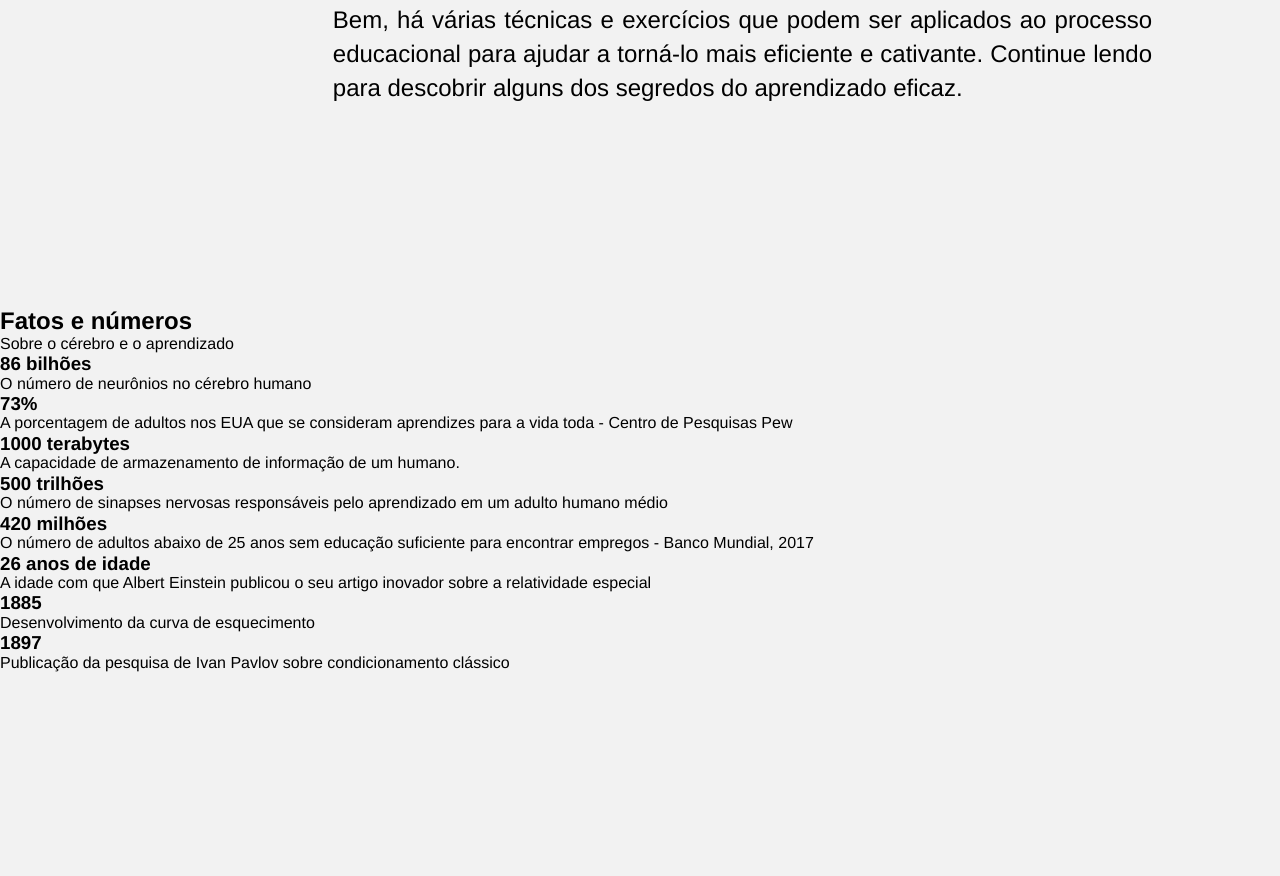
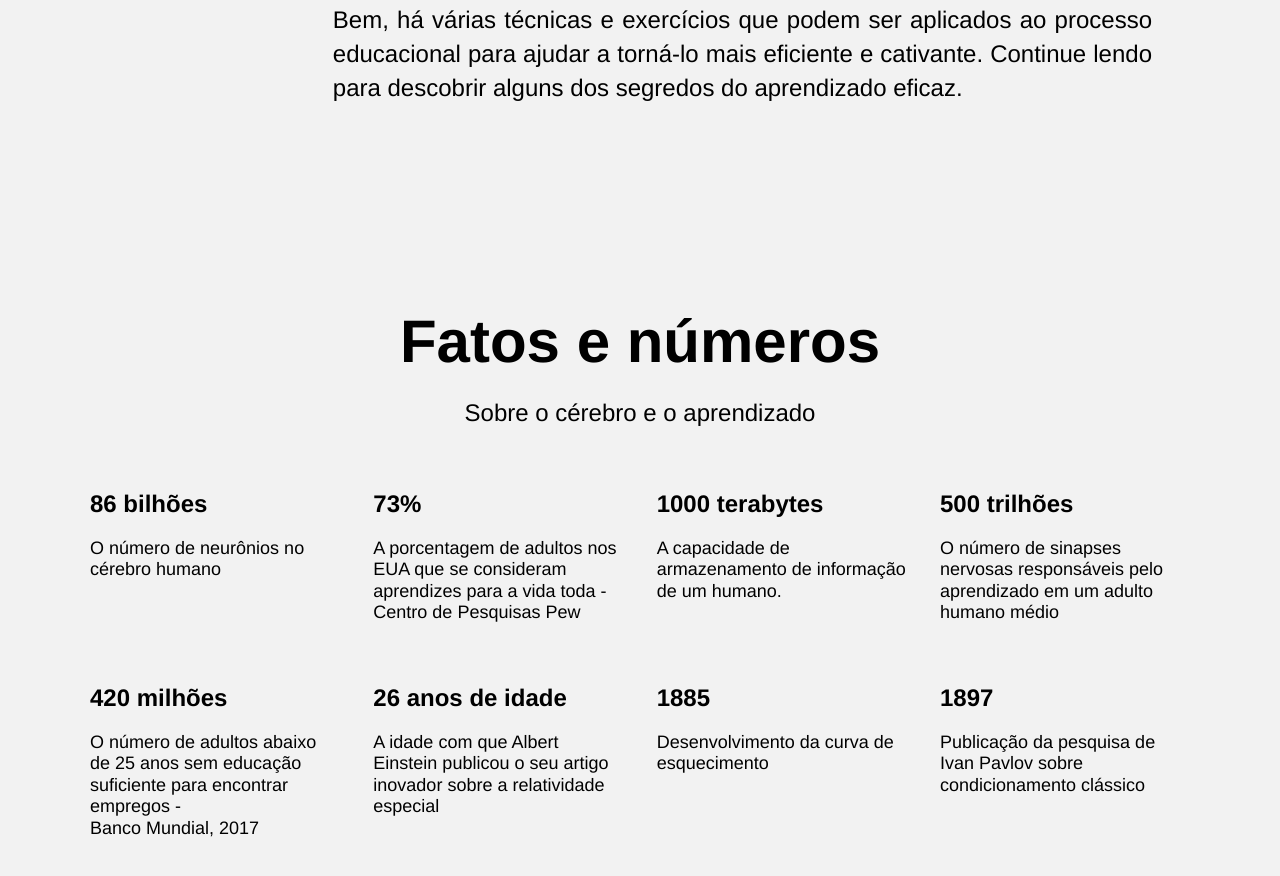
Before and after one commit to Borges-Camila/WEB_aprendendo, a plain HTML site: page index.html in a window 1280 px wide. Shown: the part 1321-2197 px from the top of the page. Before the commit the page ends 1993 px from the top, so only its background shows below. Drawn offline with Linux system fonts and the light colour scheme.

Commit message:
Adicionados os estilos para os elementos da section digits

```diff
--- a/blocks/digits.css
+++ b/blocks/digits.css
@@ -1,13 +1,50 @@
-.digits {}
+.digits {
+  display: flex;
+  justify-content: center;
+  margin: 100px auto 100px auto;
+  display: flex;
+  flex-direction: column;
+}
 
-.section__title {}
+.section__title {
+  max-width: 60%;
+  margin: 0 auto 20px auto;
+  line-height: 1.15;
+  font-size: 60px;
+  font-weight: bold;
+}
 
-.section__subtitle {}
+.section__subtitle {
+  max-width: 60%;
+  margin: 0 auto 60px auto;
+  line-height: 34px;
+  font-size: 24px;
+  font-weight: normal;
+}
 
-.table {}
+.table {
+  max-width: 1100px;
+  display: flex;
+  justify-content: space-between;
+  flex-wrap: wrap;
+  row-gap: 60px;
+  margin: 0 auto;
+}
 
-.table__cell {}
+.table__cell {
+  max-width: 250px;
+}
 
-.table__heading {}
+.table__heading {
+  margin-bottom: 20px;
+  line-height: 1.15;
+  font-size: 24px;
+  font-weight: bold;
+}
 
-.table__text {}
+.table__text {
+  max-width: 250px;
+  line-height: 1.2;
+  font-size: 18px;
+  font-weight: normal;
+}
--- a/index.html
+++ b/index.html
@@ -72,7 +72,8 @@
                   <p class="table__text">A porcentagem de adultos nos
                     EUA que se consideram
                     aprendizes para a vida toda -
-                    Centro de Pesquisas Pew</p>
+                  </p>
+                  <p class="table__text">Centro de Pesquisas Pew</p>
                 </div>
                 <div class="table__cell">
                   <h3 class="table__heading">1000 terabytes</h3>
@@ -89,8 +90,8 @@
                   <p class="table__text">O número de adultos abaixo
                     de 25 anos sem educação
                     suficiente para encontrar
-                    empregos -
-                    Banco Mundial, 2017</p>
+                    empregos -</p>
+                    <p class="table__text">Banco Mundial, 2017</p>
                 </div>
                 <div class="table__cell">
                   <h3 class="table__heading">26 anos de idade</h3>
```
